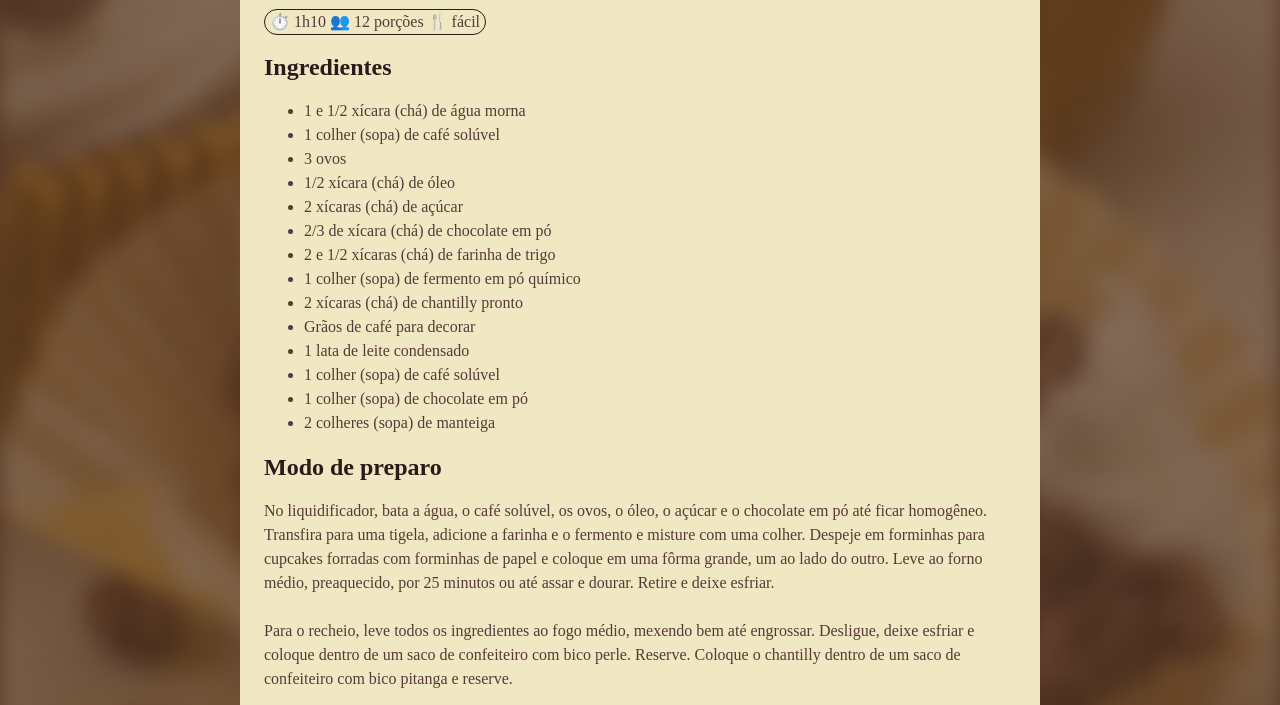
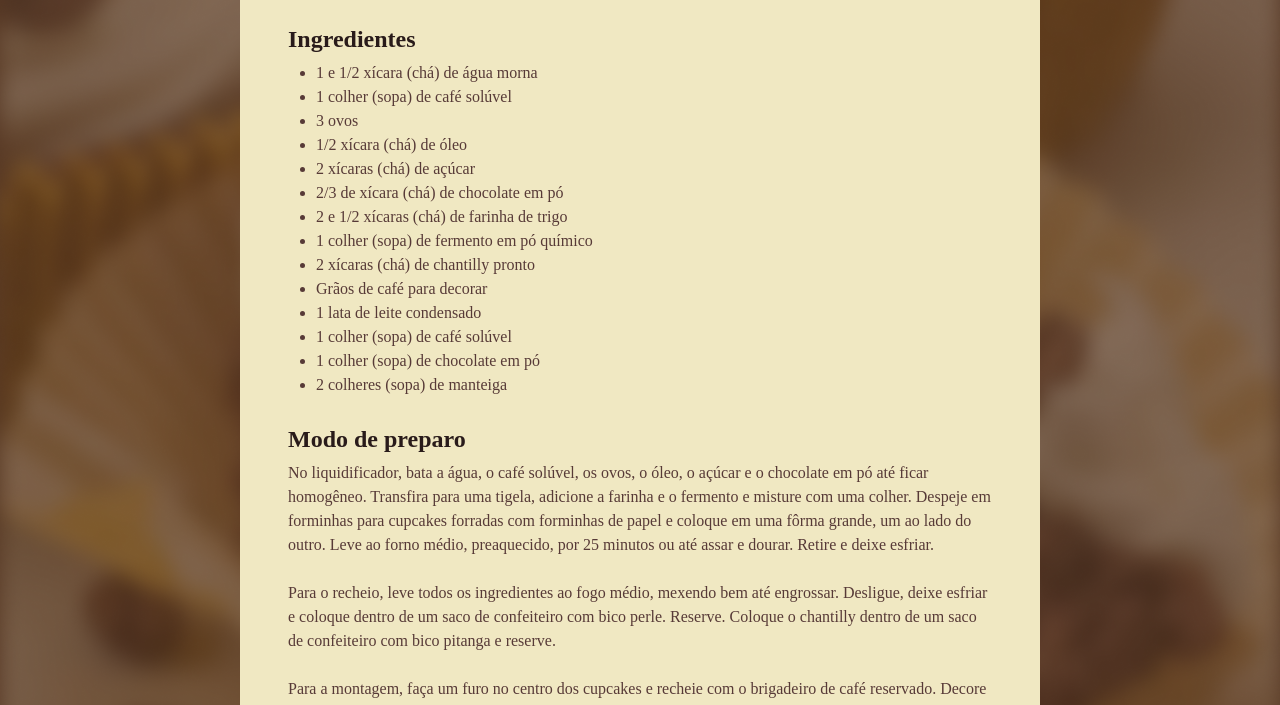
Before and after one commit to Sandro-mao/pagina-de-receita, a plain HTML site: page index.html in a window 1280 px wide. Shown: the part 656-1361 px from the top of the page. Drawn offline with Linux system fonts and the light colour scheme; a web font is replaced by a local one.

Commit message:
personalizando espaços

```diff
--- a/style.css
+++ b/style.css
@@ -1,3 +1,8 @@
+* {
+  margin: 0;
+  padding: 0;
+}
+
 :root {
   font-family: "Alice", serif;
   line-height: 150%;
@@ -22,6 +27,14 @@ img {
   border-radius: 16px;
 }
 
+main {
+  padding: 24px;
+}
+
+section + section {
+  margin-top: 24px;
+}
+
 h1 {
   line-height: 140%;
   font-size: 40px;
@@ -32,6 +45,7 @@ h1 {
   text-align: center;
   border: 1px solid #291B1A;
   border-radius: 13px;
+  margin: 12px auto 0;
 }
 
 h2 {
@@ -40,4 +54,11 @@ h2 {
 
 h1, h2 {
   color: #291B1A;
+  margin-bottom: 4px;
+  line-height: 150%;
 }
+
+ul {
+  padding-left: 28px;
+
+}
```
